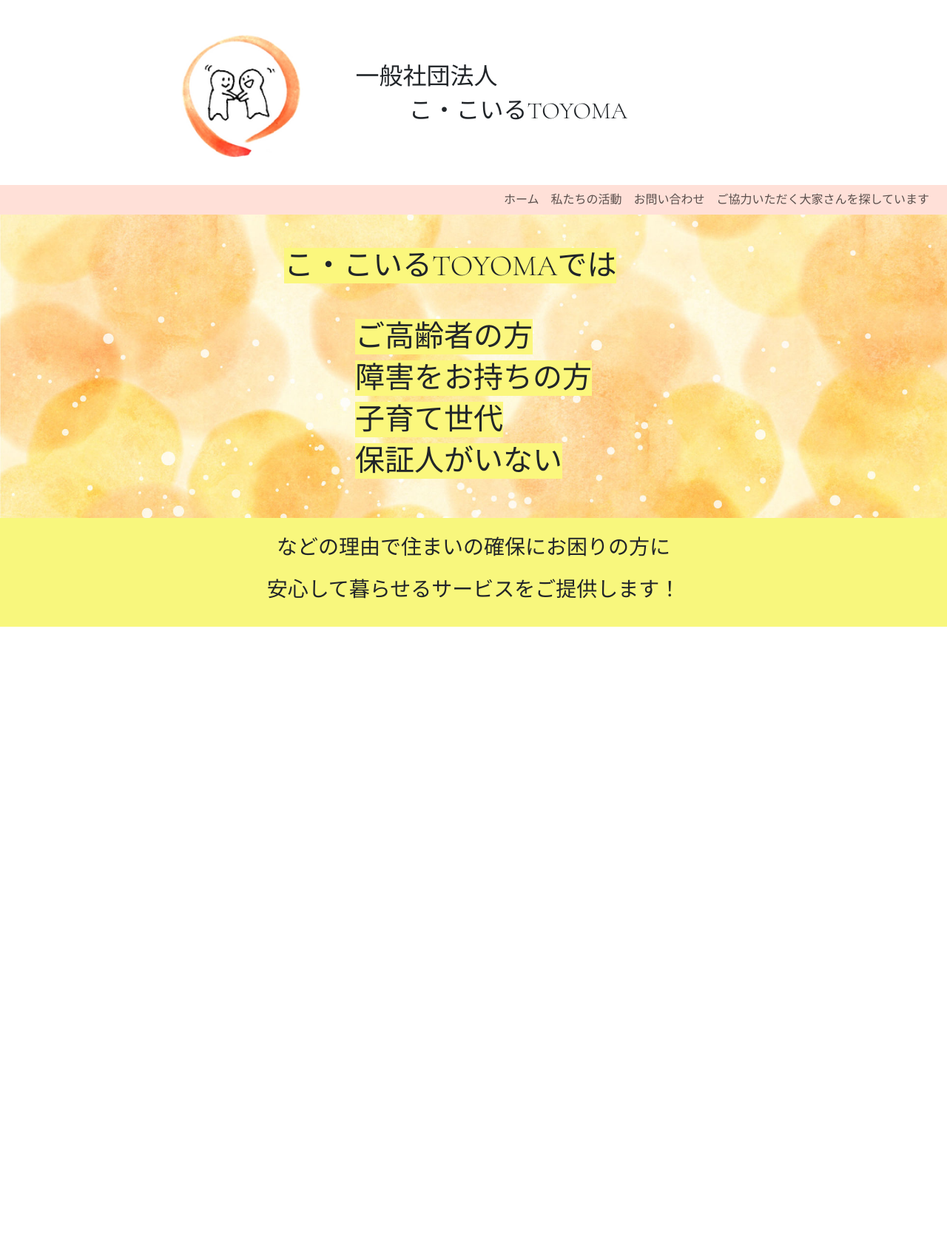
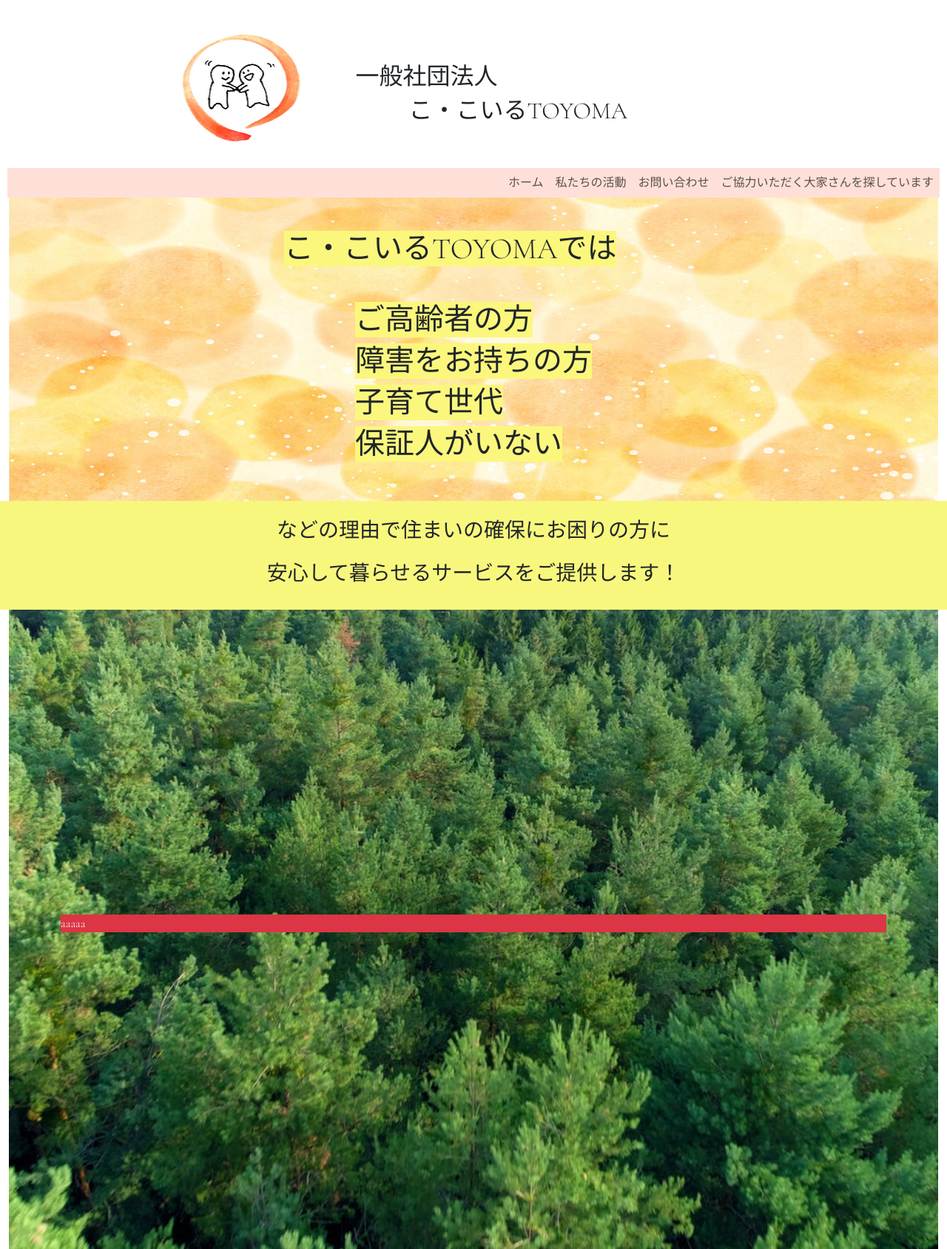
Before and after one commit to saitoyoshi/cocoiru, a PHP site: page / in a window 1280 px wide. Shown: the whole page at 74% size. Before the commit the page ends 847 px from the top, so only its background shows below. Run offline with PHP 8.4, Linux system fonts and the light colour scheme; some libraries are stand-ins or nearby versions.

Commit message:
横幅が揃わない問題を解決

```diff
--- a/css/custom.css
+++ b/css/custom.css
@@ -1,4 +1,8 @@
 @charset "UTF-8";
+
+.max-width-wrapper {
+    width: calc(100vw - 20px);
+}
 
 /* font */
 body {
@@ -16,14 +20,19 @@ body {
   width: 100%; /* Default width */
 }
 
-@media (max-width: 576px) {
+/* @media (min-width: 430px) {
   .img-my-fluid {
-    width: 80px; /* Width for <=576px devices */
+    width: 40px;
+  }
+} */
+@media (min-width: 500px) {
+  .img-my-fluid {
+    width: 100px; /* Width for <=576px devices */
   }
 }
 @media (min-width: 576px) {
   .img-my-fluid {
-    width: 120px; /* Width for ≥576px devices */
+    width: 140px; /* Width for ≥576px devices */
   }
 }
 @media (min-width: 786px) {
@@ -46,15 +55,19 @@ body {
   font-size: 50px;
 } */
 
-/* background-color */
 .navbar-content-color {
   background-color: #ffe0d8;
 }
 /* パステル画像部 */
 .pastel-img {
-  height: auto;
-  object-fit: cover;
+  width: 100%;
+  max-width: 100%;
   height: 50vh;
+}
+@media (min-width: 768px) {
+  .pastel-img {
+    height: 410px;
+  }
 }
 .pastel-front-text-container {
   width: 85%;
@@ -62,25 +75,13 @@ body {
   top: 50%;
   left: 50%;
 }
-@media (min-width: 576px) {
-  .pastel-img {
-      height: 50vh;
-  }
-}
-@media (min-width: 768px) {
-  .pastel-img {
-      height: 410px;
-  }
-}
 @media (min-width: 992px) {
   .pastel-front-text-container {
     width: 50%;
     top:50%;
     left:60%;
     transform: translate(-60%, -50%);
-
   }
-
 }
 
 .yellow-marker {
--- a/views/index.php
+++ b/views/index.php
@@ -4,7 +4,8 @@
             <div class="navbar-brand d-flex flex-column flex-sm-row w-75"><a href="index.php" class="text-dark text-decoration-none">
                     <div class="col-sm-6">
                         <picture>
-                            <source media="(min-width: 576px)" srcset="../img/logo_sm.png" class="img-my-fluid"><img src="../img/logo_sm.png" alt="ロゴ" srcset="" class="img-my-fluid mb-3" style="">
+                            <source media="(min-width: 576px)" srcset="../img/logo_sm.png"  class="img-my-fluid" >
+                            <img src="../img/logo_sm.png" alt="ロゴ" width="185" height="169" class="img-my-fluid mb-3">
                         </picture>
                     </div>
                     <div class="col-sm-6  mt-sm-3 mt-md-5 ms-md-5">
@@ -12,8 +13,8 @@
                         <h4 class="ms-5 ps-4 fs-2">こ・こいるTOYOMA</h4>
                 </a></div>
         </div>
-        <button class="navbar-toggler mb-5 pb-5" type="button" data-bs-toggle="collapse" data-bs-target="#nav-bar-content"><span class="navbar-toggler-icon"></span></button>
-        <div class="navbar-collapse collapse vw-100 navbar-content-color justify-content-sm-end pe-3" id="nav-bar-content">
+        <button class="navbar-toggler mb-5" type="button" data-bs-toggle="collapse" data-bs-target="#nav-bar-content"><span class="navbar-toggler-icon"></span></button>
+        <div class="navbar-collapse collapse max-width-wrapper navbar-content-color justify-content-sm-end " id="nav-bar-content">
             <ul class="navbar-nav">
                 <li class="nav-item"><a href="#" class="nav-link">ホーム</a></li>
                 <li class="nav-item"><a href="#" class="nav-link">私たちの活動</a></li>
@@ -24,9 +25,9 @@
 </div>
 </nav>
 </div>
-<div class="container-container-fluid position-relative pt-5 pt-sm-0">
+<div class="container-fluid position-relative pt-5 pt-sm-0">
 
-    <img src="../img/pastel.jpg" alt="パステル背景" srcset="" class="pastel-img vw-100">
+    <img src="../img/pastel.jpg" alt="パステル背景" width="1929" height="1071" class="pastel-img max-width-wrapper">
     <div class="pastel-front-text-container position-absolute pt-5 pt-sm-0">
         <h1 class="fs-1 mb-5"><span class="yellow-marker">こ・こいるTOYOMAでは</span></h1>
         <h3 class="ms-5 ps-5 fs-1"><span class="yellow-marker ">ご高齢者の方</span></h3>
@@ -35,8 +36,14 @@
         <h3 class="ms-5 ps-5 fs-1"><span class="yellow-marker ">保証人がいない</span></h3>
     </div>
 </div>
-<div class="container-fluid pastel-below-texts text-center py-4">
+<div class="container-fluid pastel-below-texts text-center py-4 mw-100">
 <h5 class="fs-3 mb-4">などの理由で住まいの確保にお困りの方に
 </h5>
 <h5 class="fs-3">安心して暮らせるサービスをご提供します！</h5>
 </div>
+<div class="container-fluid position-relative">
+    <img src="../img/green.jpg" alt="森背景" width="980" height="674" class="max-width-wrapper img-fluid">
+    <div class="container forest-front-text-container position-absolute top-50 start-50 translate-middle py-4">
+        <p class="text-bg-danger">aaaaa</p>
+    </div>
+</div>
```
